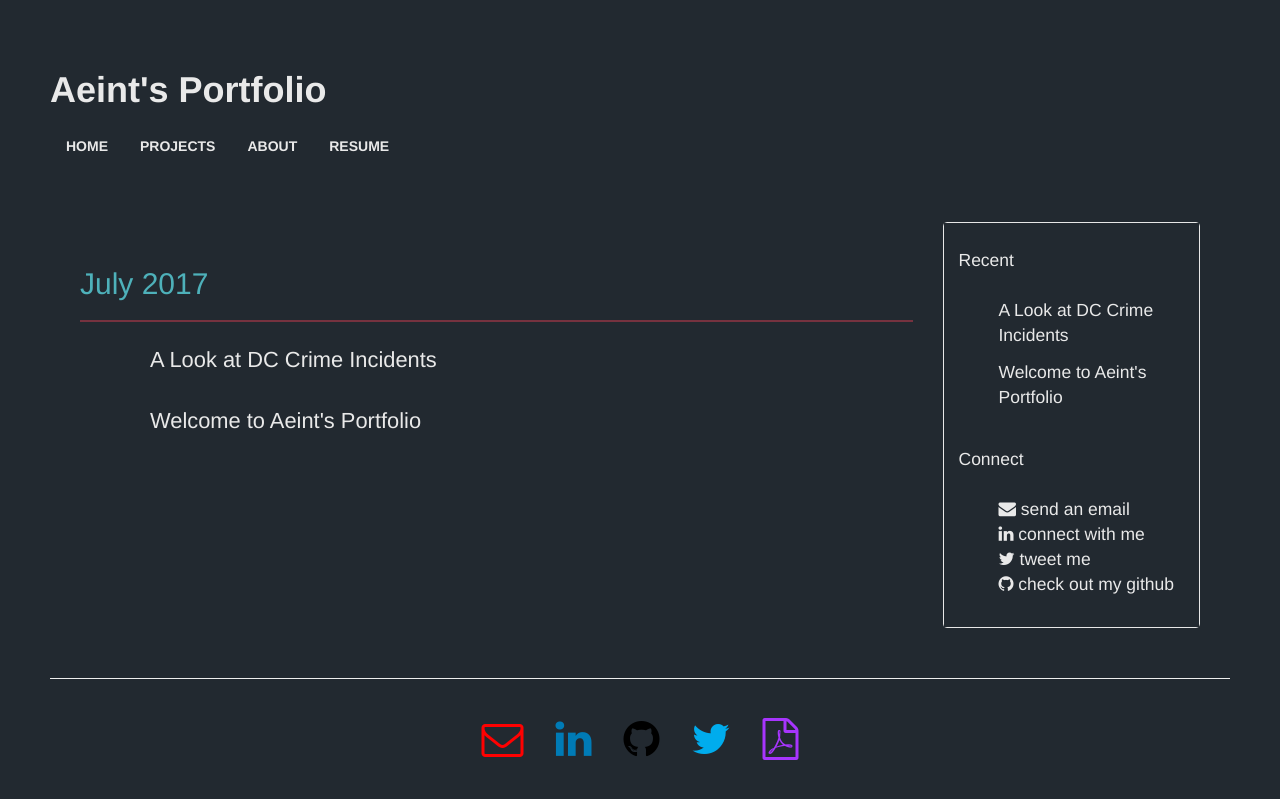
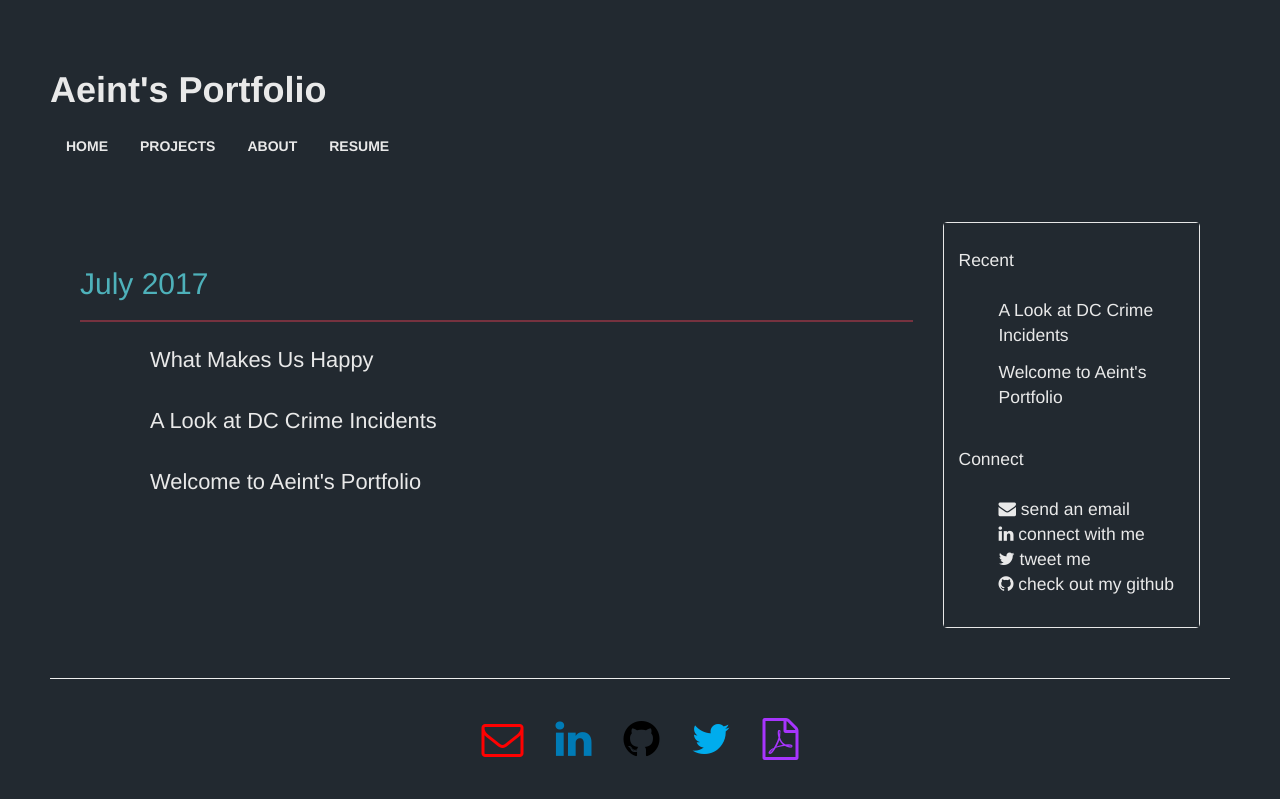
Before and after one commit to aeintngon/old-webpage, a Jekyll site: the page built from projects.html, in a window 1280 px wide. Shown: the top 799 px of the page. Built offline with Jekyll 4.4.1, drawn with Linux system fonts in a browser that asks for light colours; nearby versions of some CDN libraries.

Commit message:
Update projects.html

```diff
--- a/projects.html
+++ b/projects.html
@@ -4,5 +4,6 @@ layout: default
 
 	<h2>July 2017</h2>
 	<hr id='top-line'>
+	<p class="project-title"><a href="./Happiness.html">What Makes Us Happy</a></p>
 	<p class="project-title"><a href="./DCCrimeData.html">A Look at DC Crime Incidents</a></p>
 	<p class="project-title"><a href="./welcome.html">Welcome to Aeint's Portfolio</a></p>
```
